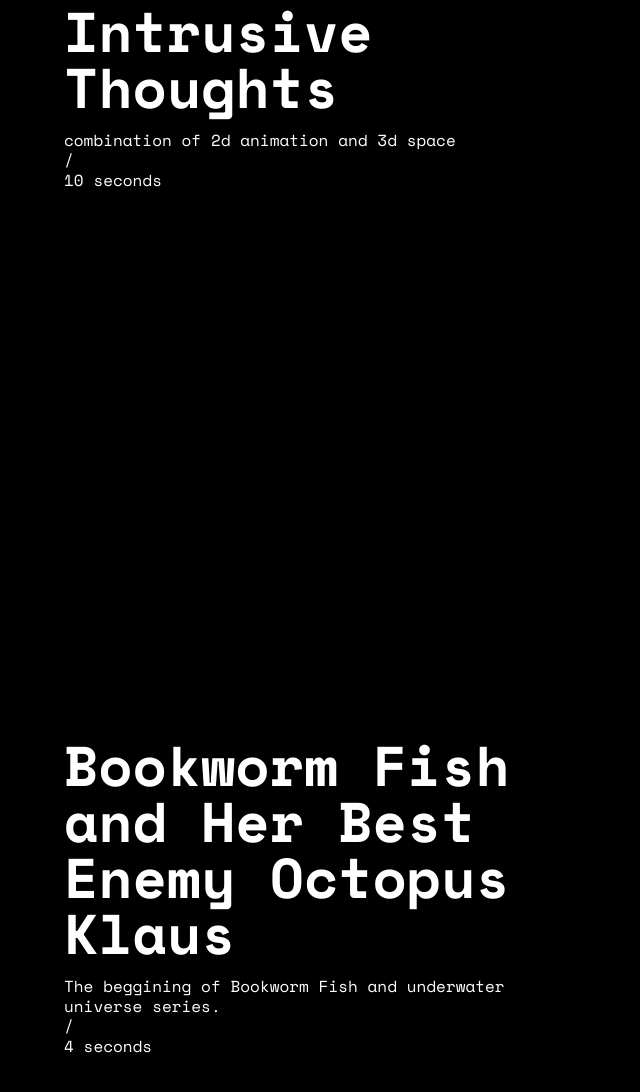
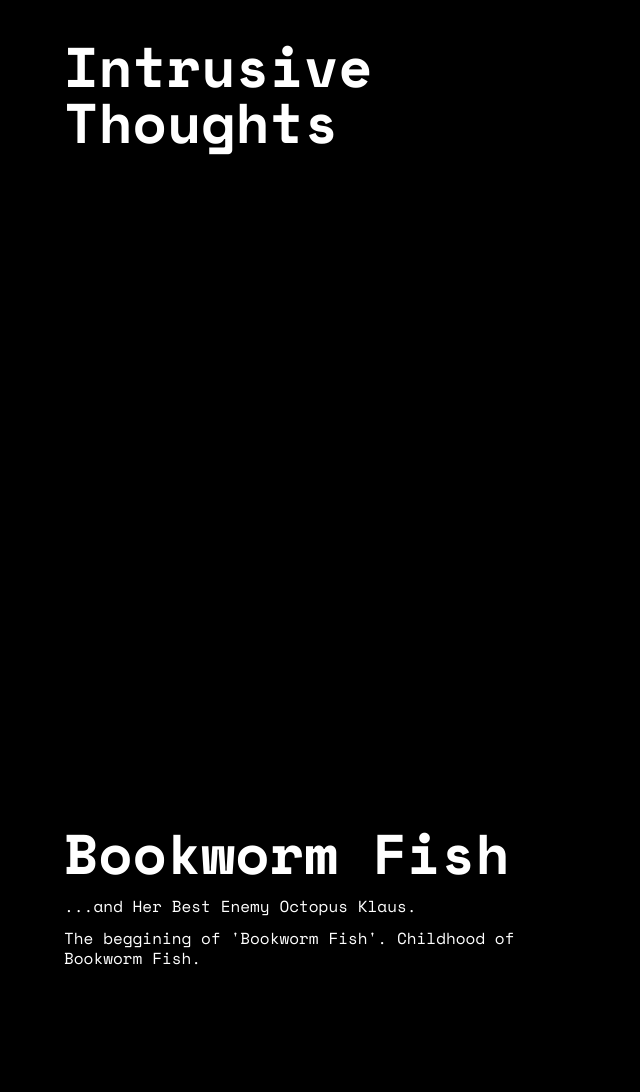
Before and after one commit to emile-kh/emile-kh, a plain HTML site: page animation.html in a window 1280 px wide. Shown: the part 1300-2392 px from the top of the page, without its empty margins (0-640 px from the left). Drawn offline with nearby package versions, Linux system fonts and the light colour scheme.

Commit message:
v.392
description rewriting

```diff
--- a/animation.html
+++ b/animation.html
@@ -31,14 +31,9 @@
 					<div class="left">
 						<h2>Sea Plants Are Not What They Seem To Be</h2>
 						<div class="description" width="800">
-							<p>
-								combination of 2d animation and 3d space<br>
-								/<br>
-								10 seconds
-							</p>
+							<p>This animation is a part of 'Bookworm Fish' series.</p>
 						</div>
 					</div>
-					<br>
 					<div class="right">
 						<div class="videoWrapper2" style="--aspect-ratio: 5/4;">
 							<div style="padding:100% 0 0 0;position:relative;"><iframe src="https://player.vimeo.com/video/516605738?loop=0&color=ffffff&title=0&byline=0&portrait=0" style="position:absolute;top:0;left:0;width:100%;height:100%;" frameborder="0" allow="autoplay; fullscreen; picture-in-picture" allowfullscreen></iframe></div><script src="https://player.vimeo.com/api/player.js"></script>
@@ -53,13 +48,6 @@
 				<div class="page">
 					<div class="left">
 						<h2>Intrusive Thoughts</h2>
-						<div class="description" width="800">
-							<p>
-								combination of 2d animation and 3d space<br>
-								/<br>
-								10 seconds
-							</p>
-						</div>
 					</div>
 					<div class="right">
 						<div class="videoWrapper2" style="--aspect-ratio: 5/4;">
@@ -71,12 +59,14 @@
 			<div class="black">
 				<div class="page">
 					<div class="left">
-						<h2>Bookworm Fish and Her Best Enemy Octopus Klaus</h2>
+						<h2>Bookworm Fish</h2>
 						<div class="description" width="800">
 							<p>
-								The beggining of Bookworm Fish and underwater universe series.<br>
-								/<br>
-								4 seconds
+							...and Her Best Enemy Octopus Klaus.
+							</p>
+							<br>
+							<p>
+								The beggining of 'Bookworm Fish'. Childhood of Bookworm Fish.
 							</p>
 						</div>
 					</div>
```
